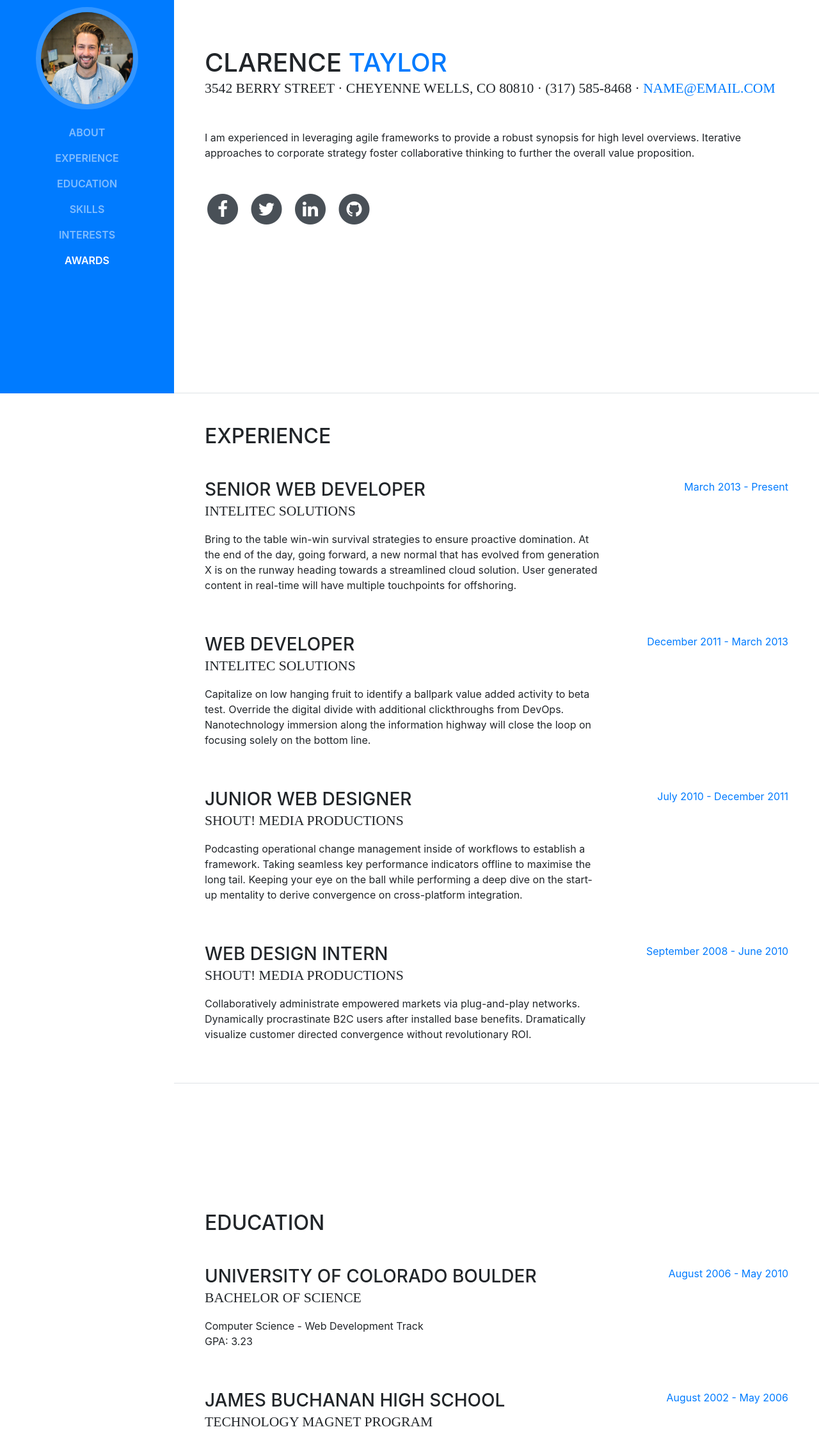
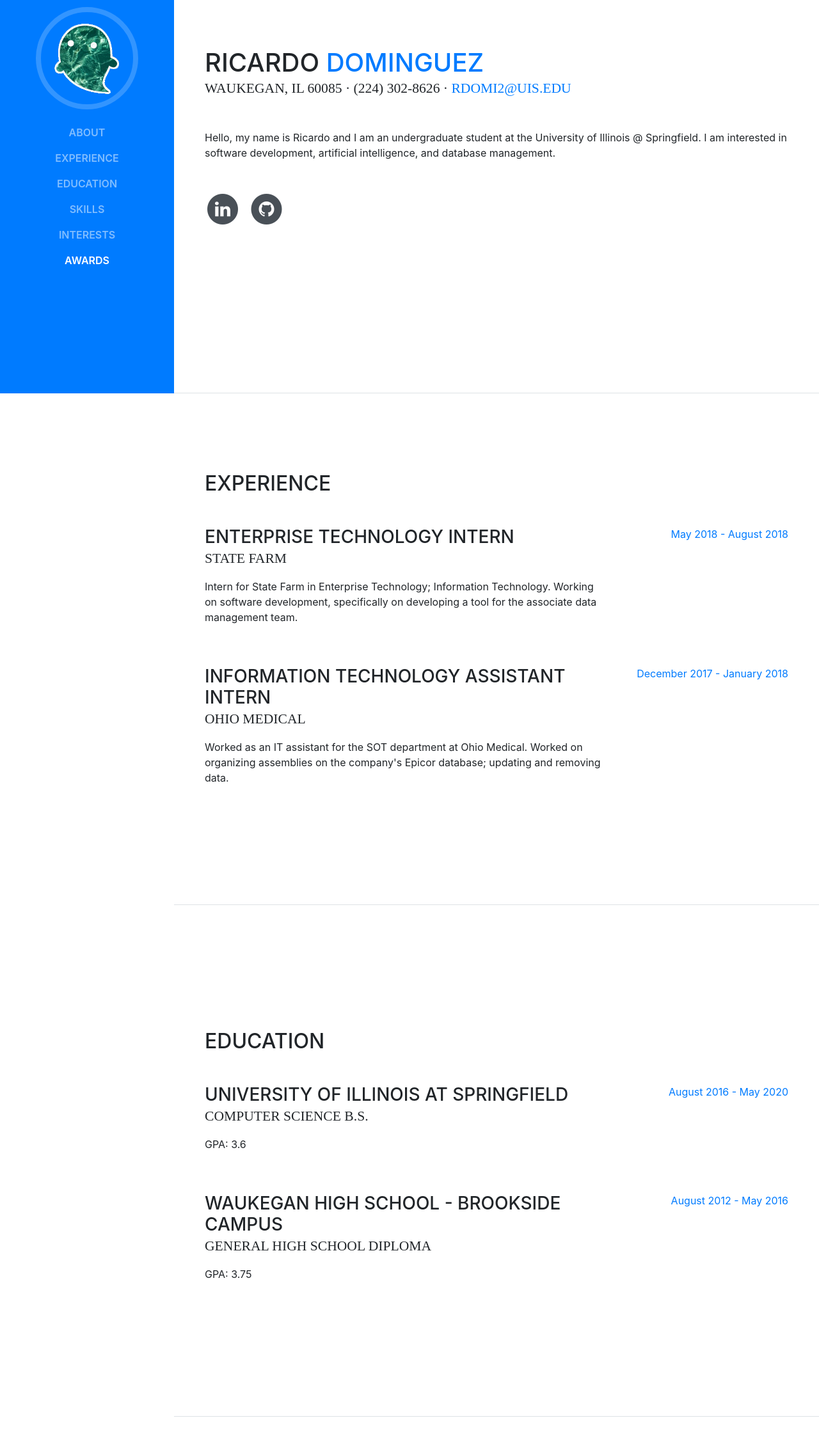
Before and after one commit to ricdominguez/ricdominguez.github.io, a website with bundled scripts: page index.html in a window 1280 px wide. Shown: the part 185-2427 px from the top of the page at 64% size. Built offline with nearby package versions, Linux system fonts and the light colour scheme; a web font is replaced by a local one.

Commit message:
Some updates on my resume. I still have to update awards and interests.

```diff
--- a/css/resume.css
+++ b/css/resume.css
@@ -1,7 +1,7 @@
 body {
   font-family: 'Open Sans', serif;
   padding-top: 54px;
-  color: #868e96;
+  color: #868E96;
 }
 
 @media (min-width: 992px) {
@@ -105,7 +105,7 @@ h2 {
 }
 
 section.resume-section {
-  border-bottom: 1px solid #dee2e6;
+  border-bottom: 1px solid #DEE2E6;
   padding-top: 5rem !important;
   padding-bottom: 5rem !important;
 }
@@ -129,17 +129,17 @@ section.resume-section .resume-item .resume-date {
     padding-bottom: 3rem !important;
   }
 }
-/* Change main color of resume */
+
 .bg-primary {
-  background-color: #08a4a7 !important;
+  background-color: #000 !important;
 }
 
 .text-primary {
-  color: #BD5D38 !important;
+  color: #000 !important;
 }
 
 a {
-  color: #BD5D38;
+  color: #000;
 }
 
 a:hover, a:focus, a:active {
--- a/index.html
+++ b/index.html
@@ -1,14 +1,12 @@
 <!DOCTYPE html>
 <html lang="en">
-
   <head>
-
     <meta charset="utf-8">
     <meta name="viewport" content="width=device-width, initial-scale=1, shrink-to-fit=no">
-    <meta name="description" content="">
-    <meta name="author" content="">
+    <meta name="description" content="My Online Personal Resume">
+    <meta name="author" content="Ricardo Dominguez">
 
-    <title>Resume - Start Bootstrap Theme</title>
+    <title>Ricardo Dominguez - Resume</title>
 
     <!-- Bootstrap core CSS -->
     <link href="vendor/bootstrap/css/bootstrap.min.css" rel="stylesheet">
@@ -20,9 +18,11 @@
     <link href="vendor/devicons/css/devicons.min.css" rel="stylesheet">
     <link href="vendor/simple-line-icons/css/simple-line-icons.css" rel="stylesheet">
 
+    <!-- Import DevIcons -->
+    <link rel="stylesheet" href="https://cdn.rawgit.com/konpa/devicon/df6431e323547add1b4cf45992913f15286456d3/devicon.min.css">
+
     <!-- Custom styles for this template -->
     <link href="css/resume.min.css" rel="stylesheet">
-
   </head>
 
   <body id="page-top">
@@ -31,7 +31,7 @@
       <a class="navbar-brand js-scroll-trigger" href="#page-top">
         <span class="d-block d-lg-none">Start Bootstrap</span>
         <span class="d-none d-lg-block">
-          <img class="img-fluid img-profile rounded-circle mx-auto mb-2" src="img/profile.jpg" alt="">
+          <img class="img-fluid img-profile rounded-circle mx-auto mb-2" src="img/happy_ghost.png" alt="">
         </span>
       </a>
       <button class="navbar-toggler" type="button" data-toggle="collapse" data-target="#navbarSupportedContent" aria-controls="navbarSupportedContent" aria-expanded="false" aria-label="Toggle navigation">
@@ -65,32 +65,16 @@
 
       <section class="resume-section p-3 p-lg-5 d-flex d-column" id="about">
         <div class="my-auto">
-          <h1 class="mb-0">Clarence
-            <span class="text-primary">Taylor</span>
+          <h1 class="mb-0">Ricardo
+            <span class="text-primary">Dominguez</span>
           </h1>
-          <div class="subheading mb-5">3542 Berry Street · Cheyenne Wells, CO 80810 · (317) 585-8468 ·
-            <a href="mailto:name@email.com">name@email.com</a>
+          <div class="subheading mb-5">Waukegan, IL 60085 · (224) 302-8626 ·
+            <a href="mailto:rdomi2@uis.edu">rdomi2@uis.edu</a>
           </div>
-          <p class="mb-5">I am experienced in leveraging agile frameworks to provide a robust synopsis for high level overviews. Iterative approaches to corporate strategy foster collaborative thinking to further the overall value proposition.</p>
+          <p class="mb-5">Hello, my name is Ricardo and I am an undergraduate student at the University of Illinois @ Springfield. I am interested in software development, artificial intelligence, and database management.</p>
           <ul class="list-inline list-social-icons mb-0">
             <li class="list-inline-item">
-              <a href="#">
-                <span class="fa-stack fa-lg">
-                  <i class="fa fa-circle fa-stack-2x"></i>
-                  <i class="fa fa-facebook fa-stack-1x fa-inverse"></i>
-                </span>
-              </a>
-            </li>
-            <li class="list-inline-item">
-              <a href="#">
-                <span class="fa-stack fa-lg">
-                  <i class="fa fa-circle fa-stack-2x"></i>
-                  <i class="fa fa-twitter fa-stack-1x fa-inverse"></i>
-                </span>
-              </a>
-            </li>
-            <li class="list-inline-item">
-              <a href="#">
+              <a href="#put-URL-to-profile">
                 <span class="fa-stack fa-lg">
                   <i class="fa fa-circle fa-stack-2x"></i>
                   <i class="fa fa-linkedin fa-stack-1x fa-inverse"></i>
@@ -98,7 +82,7 @@
               </a>
             </li>
             <li class="list-inline-item">
-              <a href="#">
+              <a href="https://github.com/ricdominguez">
                 <span class="fa-stack fa-lg">
                   <i class="fa fa-circle fa-stack-2x"></i>
                   <i class="fa fa-github fa-stack-1x fa-inverse"></i>
@@ -109,82 +93,57 @@
         </div>
       </section>
 
+      <!-- Experience section -->
       <section class="resume-section p-3 p-lg-5 d-flex flex-column" id="experience">
         <div class="my-auto">
           <h2 class="mb-5">Experience</h2>
-
           <div class="resume-item d-flex flex-column flex-md-row mb-5">
             <div class="resume-content mr-auto">
-              <h3 class="mb-0">Senior Web Developer</h3>
-              <div class="subheading mb-3">Intelitec Solutions</div>
-              <p>Bring to the table win-win survival strategies to ensure proactive domination. At the end of the day, going forward, a new normal that has evolved from generation X is on the runway heading towards a streamlined cloud solution. User generated content in real-time will have multiple touchpoints for offshoring.</p>
+              <h3 class="mb-0">Enterprise Technology Intern</h3>
+              <div class="subheading mb-3">State Farm</div>
+              <p>Intern for State Farm in Enterprise Technology; Information Technology. Working on software development, specifically on developing a tool for the associate data management team.</p>
             </div>
             <div class="resume-date text-md-right">
-              <span class="text-primary">March 2013 - Present</span>
+              <span class="text-primary">May 2018 - August 2018</span>
             </div>
           </div>
-
           <div class="resume-item d-flex flex-column flex-md-row mb-5">
             <div class="resume-content mr-auto">
-              <h3 class="mb-0">Web Developer</h3>
-              <div class="subheading mb-3">Intelitec Solutions</div>
-              <p>Capitalize on low hanging fruit to identify a ballpark value added activity to beta test. Override the digital divide with additional clickthroughs from DevOps. Nanotechnology immersion along the information highway will close the loop on focusing solely on the bottom line.</p>
+              <h3 class="mb-0">Information Technology Assistant Intern</h3>
+              <div class="subheading mb-3">Ohio Medical</div>
+              <p>Worked as an IT assistant for the SOT department at Ohio Medical. Worked on organizing assemblies on the company's Epicor database; updating and removing data.</p>
             </div>
             <div class="resume-date text-md-right">
-              <span class="text-primary">December 2011 - March 2013</span>
+              <span class="text-primary">December 2017 - January 2018</span>
             </div>
           </div>
-
-          <div class="resume-item d-flex flex-column flex-md-row mb-5">
-            <div class="resume-content mr-auto">
-              <h3 class="mb-0">Junior Web Designer</h3>
-              <div class="subheading mb-3">Shout! Media Productions</div>
-              <p>Podcasting operational change management inside of workflows to establish a framework. Taking seamless key performance indicators offline to maximise the long tail. Keeping your eye on the ball while performing a deep dive on the start-up mentality to derive convergence on cross-platform integration.</p>
-            </div>
-            <div class="resume-date text-md-right">
-              <span class="text-primary">July 2010 - December 2011</span>
-            </div>
-          </div>
-
-          <div class="resume-item d-flex flex-column flex-md-row">
-            <div class="resume-content mr-auto">
-              <h3 class="mb-0">Web Design Intern</h3>
-              <div class="subheading mb-3">Shout! Media Productions</div>
-              <p>Collaboratively administrate empowered markets via plug-and-play networks. Dynamically procrastinate B2C users after installed base benefits. Dramatically visualize customer directed convergence without revolutionary ROI.</p>
-            </div>
-            <div class="resume-date text-md-right">
-              <span class="text-primary">September 2008 - June 2010</span>
-            </div>
-          </div>
-
         </div>
-
       </section>
 
+      <!-- Education section -->
       <section class="resume-section p-3 p-lg-5 d-flex flex-column" id="education">
         <div class="my-auto">
           <h2 class="mb-5">Education</h2>
 
           <div class="resume-item d-flex flex-column flex-md-row mb-5">
             <div class="resume-content mr-auto">
-              <h3 class="mb-0">University of Colorado Boulder</h3>
-              <div class="subheading mb-3">Bachelor of Science</div>
-              <div>Computer Science - Web Development Track</div>
-              <p>GPA: 3.23</p>
+              <h3 class="mb-0">University of Illinois at Springfield</h3>
+              <div class="subheading mb-3">Computer Science B.S.</div>
+              <p>GPA: 3.6</p>
             </div>
             <div class="resume-date text-md-right">
-              <span class="text-primary">August 2006 - May 2010</span>
+              <span class="text-primary">August 2016 - May 2020</span>
             </div>
           </div>
 
           <div class="resume-item d-flex flex-column flex-md-row">
             <div class="resume-content mr-auto">
-              <h3 class="mb-0">James Buchanan High School</h3>
-              <div class="subheading mb-3">Technology Magnet Program</div>
-              <p>GPA: 3.56</p>
+              <h3 class="mb-0">Waukegan High School - Brookside Campus</h3>
+              <div class="subheading mb-3">General High School Diploma</div>
+              <p>GPA: 3.75</p>
             </div>
             <div class="resume-date text-md-right">
-              <span class="text-primary">August 2002 - May 2006</span>
+              <span class="text-primary">August 2012 - May 2016</span>
             </div>
           </div>
 
@@ -195,8 +154,24 @@
         <div class="my-auto">
           <h2 class="mb-5">Skills</h2>
 
-          <div class="subheading mb-3">Programming Languages &amp; Tools</div>
+          <div class="subheading mb-3">Operating Systems</div>
           <ul class="list-inline list-icons">
+            <li class="list-inline-item">
+              <i class="devicon-apple-original"></i>
+            </li>
+            <li class="list-inline-item">
+              <i class="devicon-windows8-original"></i>
+            </li>
+            <li class="list-inline-item">
+              <i class="devicon-linux-plain"></i>
+            </li>
+          </ul>
+
+          <div class="subheading mb-3">Programming Languages, Frameworks &amp; Tools</div>
+          <ul class="list-inline list-icons">
+            <li class="list-inline-item">
+              <i class="devicons devicons-java"></i>
+            </li>
             <li class="list-inline-item">
               <i class="devicons devicons-html5"></i>
             </li>
@@ -210,25 +185,22 @@
               <i class="devicons devicons-jquery"></i>
             </li>
             <li class="list-inline-item">
-              <i class="devicons devicons-sass"></i>
-            </li>
-            <li class="list-inline-item">
-              <i class="devicons devicons-less"></i>
-            </li>
-            <li class="list-inline-item">
               <i class="devicons devicons-bootstrap"></i>
             </li>
             <li class="list-inline-item">
-              <i class="devicons devicons-wordpress"></i>
-            </li>
-            <li class="list-inline-item">
-              <i class="devicons devicons-grunt"></i>
-            </li>
-            <li class="list-inline-item">
-              <i class="devicons devicons-gulp"></i>
+              <i class="devicon-nodejs-plain"></i>
             </li>
             <li class="list-inline-item">
               <i class="devicons devicons-npm"></i>
+            </li>
+            <li class="list-inline-item">
+              <i class="devicon-express-original"></i>
+            </li>
+            <li class="list-inline-item">
+              <i class="devicon-postgresql-plain"></i>
+            </li>
+            <li class="list-inline-item">
+              <i class="devicon-git-plain"></i>
             </li>
           </ul>
 
@@ -236,17 +208,19 @@
           <ul class="fa-ul mb-0">
             <li>
               <i class="fa-li fa fa-check"></i>
-              Mobile-First, Responsive Design</li>
+              Agile Development &amp; Scrum</li>
             <li>
               <i class="fa-li fa fa-check"></i>
-              Cross Browser Testing &amp; Debugging</li>
+              Frontend Development; Interactive Design</li>
             <li>
               <i class="fa-li fa fa-check"></i>
-              Cross Functional Teams</li>
+              Backend Development; Responsive Design</li>
             <li>
               <i class="fa-li fa fa-check"></i>
-              Agile Development &amp; Scrum</li>
-          </ul>
+              Model-View-Controller Architecture</li>
+            <li>
+              <i class="fa-li fa fa-check"></i>
+              Test-Driven Development</li>
         </div>
       </section>
 
```
Also changed, not shown: css/resume.min.css, img/happy_ghost.png (added).
